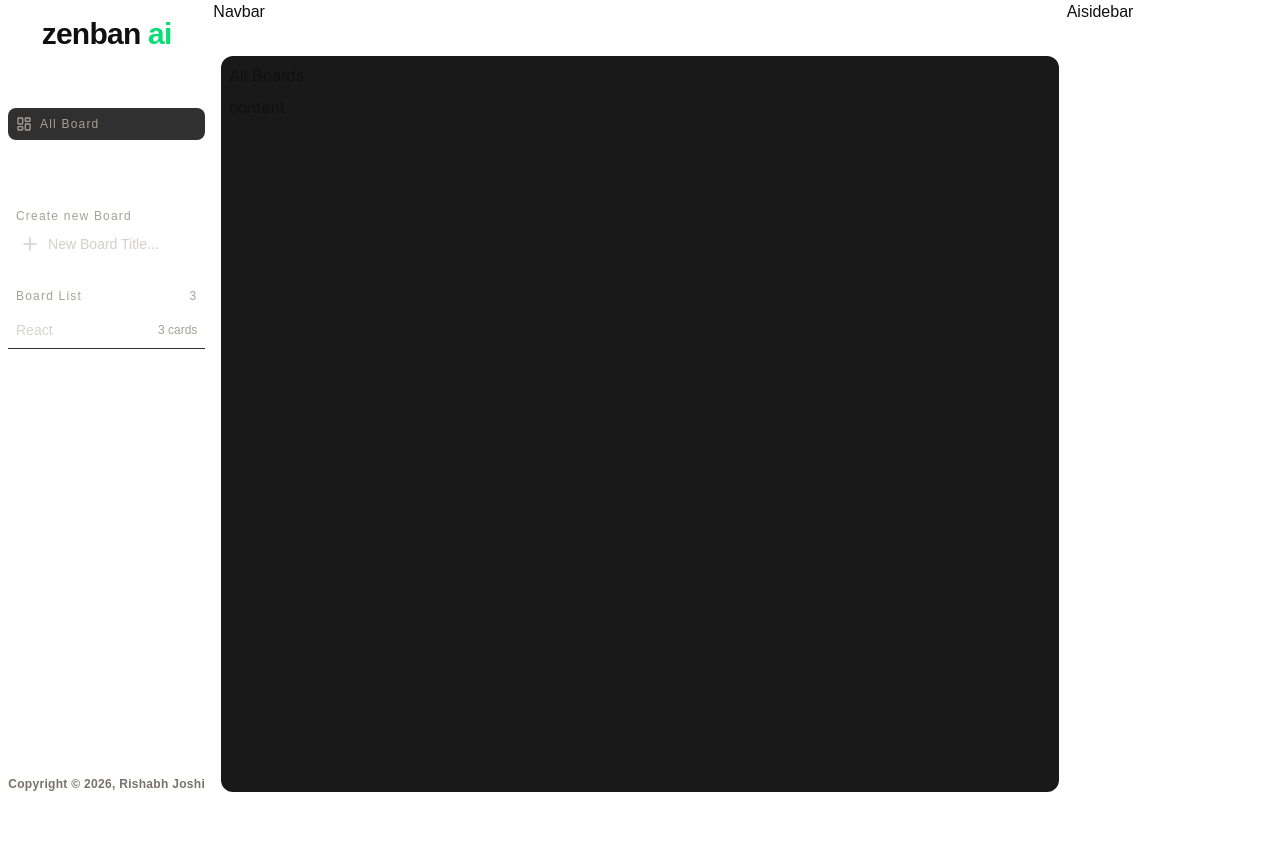
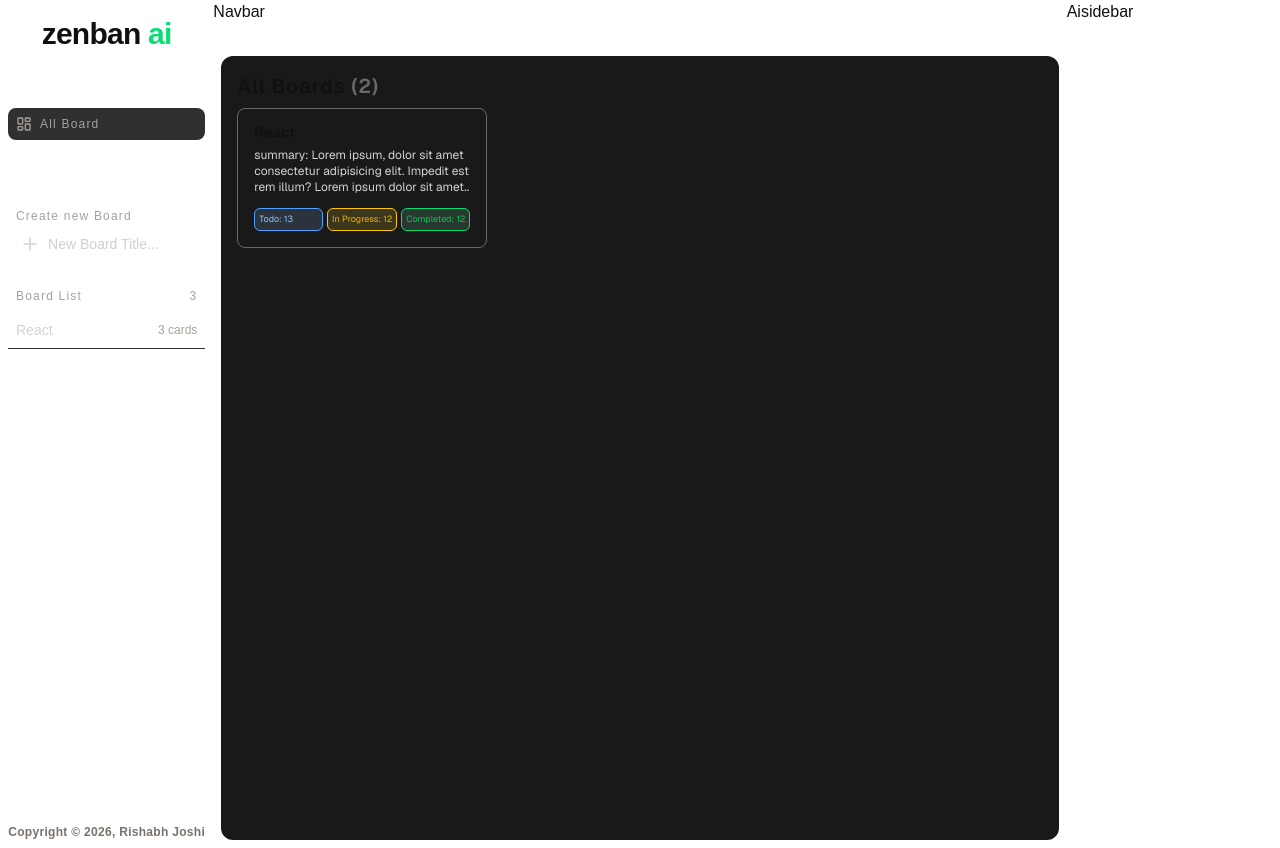
Before and after one commit to joshir16/zenbanai, a Next.js app: page / in a window 1280 px wide. Before the commit the page ends 800 px from the top, so only its background shows below. Built offline with nearby package versions, Linux system fonts and the light colour scheme.

Commit message:
boards page and board card created

```diff
--- /dev/null
+++ b/app/boards/[boardSlug]/page.tsx
@@ -0,0 +1,11 @@
+import React from "react";
+
+const page = () => {
+  return (
+    <div className="h-full w-full bg-stone-dark font-sans rounded-xl p-2">
+      Board Details page
+    </div>
+  );
+};
+
+export default page;
--- a/app/globals.css
+++ b/app/globals.css
@@ -5,7 +5,7 @@
   --foreground: #101010;
   --stone-dark: #191919;
   --stone-mid: #303030;
-  --stone-light: #606060;
+  --stone-light: #6a6a6a;
 
   --green-light: #06df72;
   --green-dark: #02592e;
@@ -44,3 +44,14 @@ body {
   color: var(--foreground);
   font-family: Arial, Helvetica, sans-serif;
 }
+
+::-webkit-scrollbar-track {
+  background: transparent;
+}
+::-webkit-scrollbar-thumb {
+  background: #3f3f46;
+  border-radius: 4px;
+}
+::-webkit-scrollbar-thumb:hover {
+  background: #52525b;
+}
--- a/app/layout.tsx
+++ b/app/layout.tsx
@@ -29,7 +29,7 @@ export default function RootLayout({ children }: LayoutProps<"/">) {
       <body className="min-h-screen grid grid-cols-[minmax(200px,1fr)_repeat(4,1fr)_minmax(200px,1fr)] grid-rows-[auto_1fr] h-screen w-screen  font-sans  overflow-hidden">
         <Sidebar />
         <Navbar />
-        <main className="col-span-4 row-span-1 p-2">{children}</main>
+        <main className="col-span-4 row-span-1 p-2 h-screen">{children}</main>
         <Aisidebar />
       </body>
     </html>
--- a/app/page.tsx
+++ b/app/page.tsx
@@ -2,9 +2,32 @@ import Header from "../components/layout/Header";
 
 export default function Home() {
   return (
-    <div className="flex flex-col gap-2 h-full w-full bg-stone-dark font-sans rounded-xl p-2">
+    <div className="flex flex-col gap-2 h-full w-full min-h-0 bg-stone-dark font-sans rounded-xl p-4">
       <Header />
-      <section>content</section>
+      <section className="flex-1 min-h-0 grid grid-cols-[repeat(auto-fit,250px)] auto-rows-min gap-4 overflow-y-auto">
+        <div className="boardCard  grid grid-rows-[auto_1fr_auto] gap-2 p-4 min-h-35 max-h-38  border border-stone-light rounded-lg">
+          <h3 className="text-sm/5 font-semibold leading-none tracking-wide">
+            React
+          </h3>
+
+          <p className="text-xs text-stone-300">
+            summary: Lorem ipsum, dolor sit amet consectetur adipisicing elit.
+            Impedit est rem illum? Lorem ipsum dolor sit amet..
+          </p>
+
+          <div className="self-end flex justify-between items-center w-full gap-1 text-[9px] ">
+            <div className="flex-1 whitespace-nowrap p-1 text-blue-300 border border-blue-400 bg-blue-300/15 rounded-md">
+              Todo: 13
+            </div>
+            <div className="flex-1 whitespace-nowrap p-1 text-yellow-500 border border-yellow-400 bg-yellow-300/15 rounded-md">
+              In Progress: 12
+            </div>
+            <div className="flex-1 whitespace-nowrap p-1 text-green-500 border border-green-400 bg-green-300/15 rounded-md">
+              Completed: 12
+            </div>
+          </div>
+        </div>
+      </section>
     </div>
   );
 }
--- a/components/layout/Header.tsx
+++ b/components/layout/Header.tsx
@@ -3,7 +3,9 @@ import React from "react";
 const Header = () => {
   return (
     <div className="">
-      <h1>All Boards</h1>
+      <h1 className="text-xl font-semibold tracking-wider">
+        All Boards <span className="text-stone-light">(2)</span>
+      </h1>
     </div>
   );
 };
--- a/components/ui/Logo.tsx
+++ b/components/ui/Logo.tsx
@@ -1,12 +1,13 @@
+import Link from "next/link";
 import React from "react";
 
 const Logo = () => {
   return (
-    <div className="px-4 py-4 ">
+    <Link href={"/"} className="p-1 m-3">
       <h1 className="w-full text-center text-3xl font-bold tracking-tight">
         zenban <span className="text-green-light">ai</span>
       </h1>
-    </div>
+    </Link>
   );
 };
 
```
